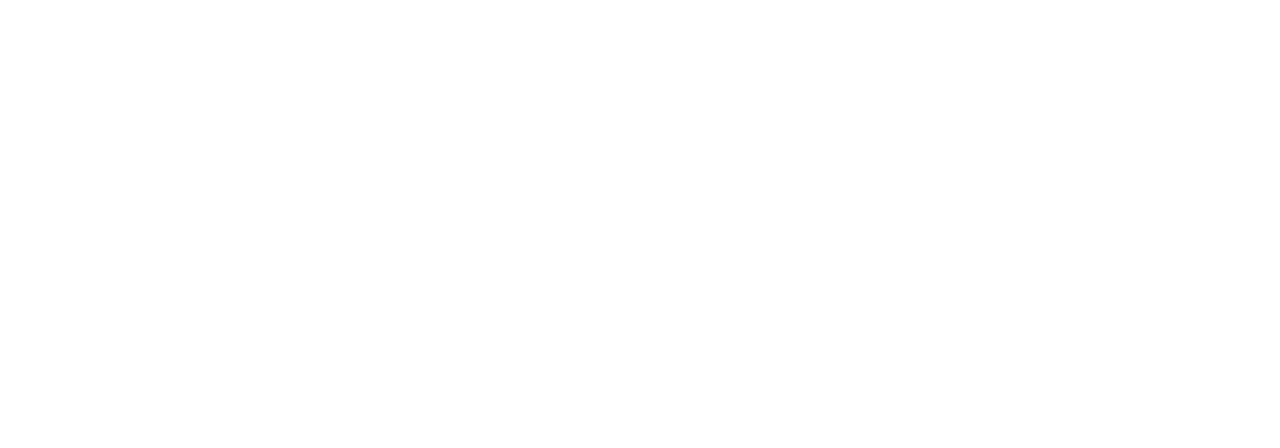
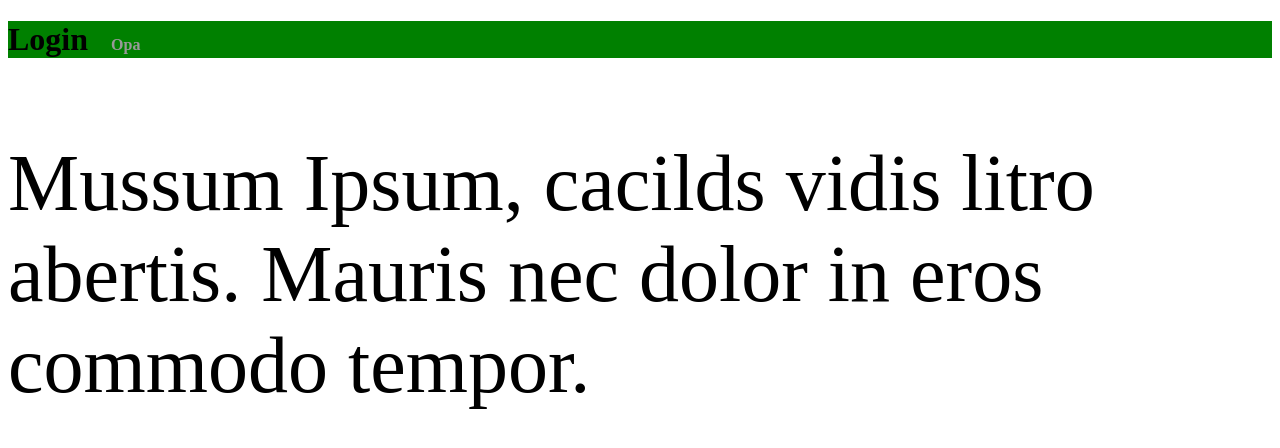
Before and after one commit to luizlopes12/Redux, a React (Create React App) app: page / in a window 1280 px wide. Shown: the top 448 px of the page. Built offline with nearby package versions, Linux system fonts and the light colour scheme.

Commit message:
Global styles e styled components

```diff
--- a/package.json
+++ b/package.json
@@ -11,6 +11,7 @@
     "react-dom": "^17.0.2",
     "react-scripts": "5.0.0",
     "styled": "^1.0.0",
+    "styled-components": "^5.3.3",
     "web-vitals": "^2.1.4"
   },
   "scripts": {
--- a/src/App.js
+++ b/src/App.js
@@ -1,9 +1,11 @@
-
+import Login from "./pages/Login";
+import globalStyles from "./styles/globalStyles";
 function App() {
   return (
-    <div>
-
-    </div>
+    <>
+      <globalStyles/>
+      <Login/>
+    </>
   );
 }
 
--- /dev/null
+++ b/src/pages/Login/index.jsx
@@ -0,0 +1,12 @@
+import React from 'react'
+import { Title, Paragraph } from './style'
+const Login = () => {
+  return (
+    <>
+        <Title isRed={false}>Login <small>Opa</small></Title>
+        <Paragraph>Mussum Ipsum, cacilds vidis litro abertis. Mauris nec dolor in eros commodo tempor.</Paragraph>
+    </>
+  )
+}
+
+export default Login
--- /dev/null
+++ b/src/pages/Login/style.js
@@ -0,0 +1,15 @@
+import styled from 'styled-components';
+
+export const Title = styled.h1`
+    background: green;
+
+    small{
+        font-size: 12pt;
+        margin-left: 15px;
+        color: #999;
+    }
+`;
+
+export const Paragraph = styled.p`
+    font-size: 80px;
+`;
--- /dev/null
+++ b/src/styles/globalStyles.js
@@ -0,0 +1,5 @@
+import { createGlobalStyle } from 'styled-components'
+
+export default createGlobalStyle`
+
+`;
```
Also changed, not shown: 1 other file (tests, documents, lock files or other folders).
